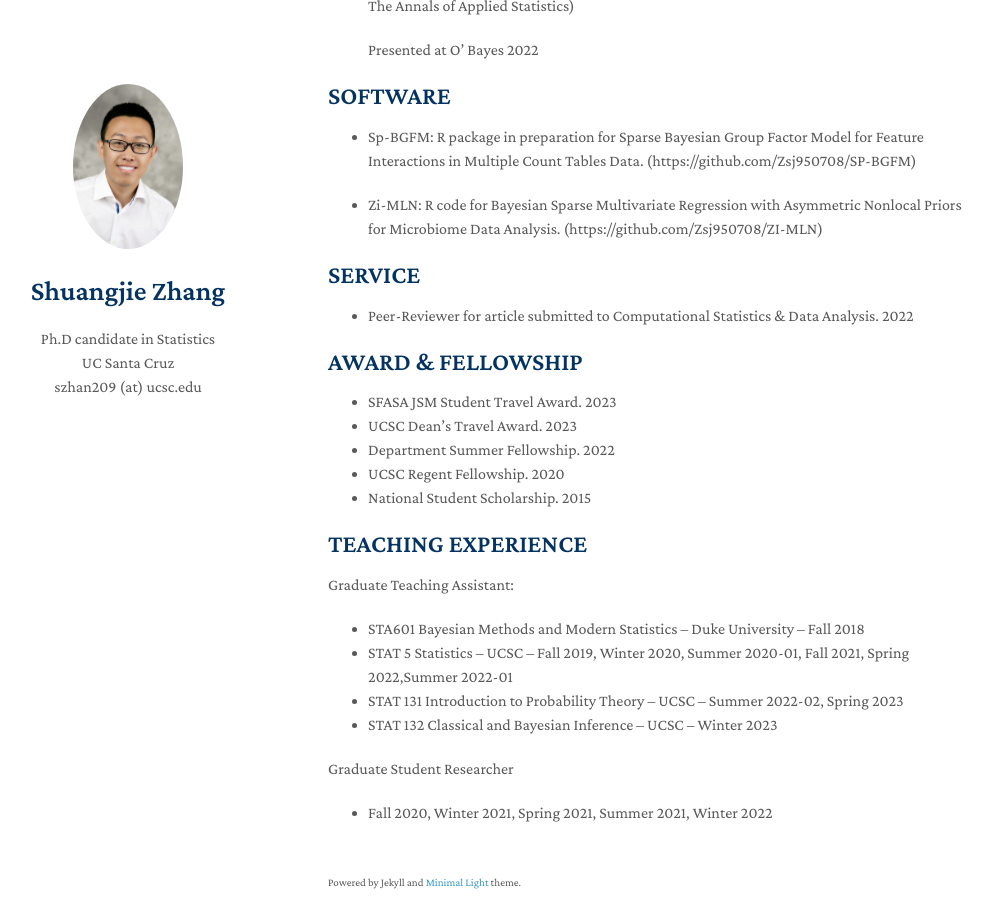
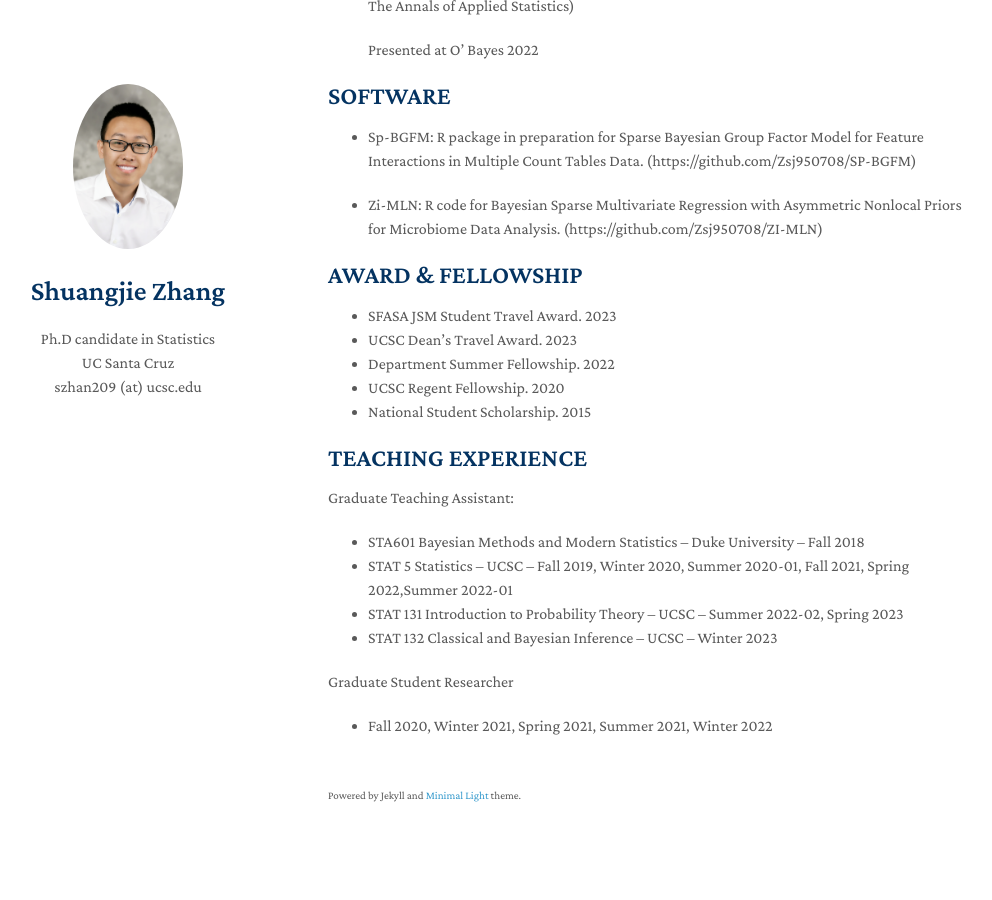
Before and after one commit to shuang-jie/shuang-jie.github.io, a Jekyll site: the page built from index.md, in a window 1280 px wide and 900 px high, scrolled down 703 px. Shown: the whole window, without its empty margins (142-1134 px from the left). Built offline with Jekyll 4.4.1, drawn with Linux system fonts in a browser that asks for light colours; nearby versions of some CDN libraries; a style sheet for code colours, icons or effects is not loaded; after the commit the page ends 1579 px from its top, so only the background shows below that.

Commit message:
Update index.md

```diff
--- a/index.md
+++ b/index.md
@@ -38,11 +38,6 @@ Welcome! I am currenly a Ph.D. candidate in Statistics surpervised by [Juhee Lee
 
 * Zi-MLN:  R code for Bayesian Sparse Multivariate Regression with Asymmetric Nonlocal Priors for Microbiome Data Analysis.  (https://github.com/Zsj950708/ZI-MLN)
 
-## SERVICE
-
-* Peer-Reviewer for article submitted to Computational Statistics & Data Analysis. 2022
-
-
 ## AWARD & FELLOWSHIP
 * SFASA JSM Student Travel Award. 2023
 * UCSC Dean’s Travel Award. 2023
```
